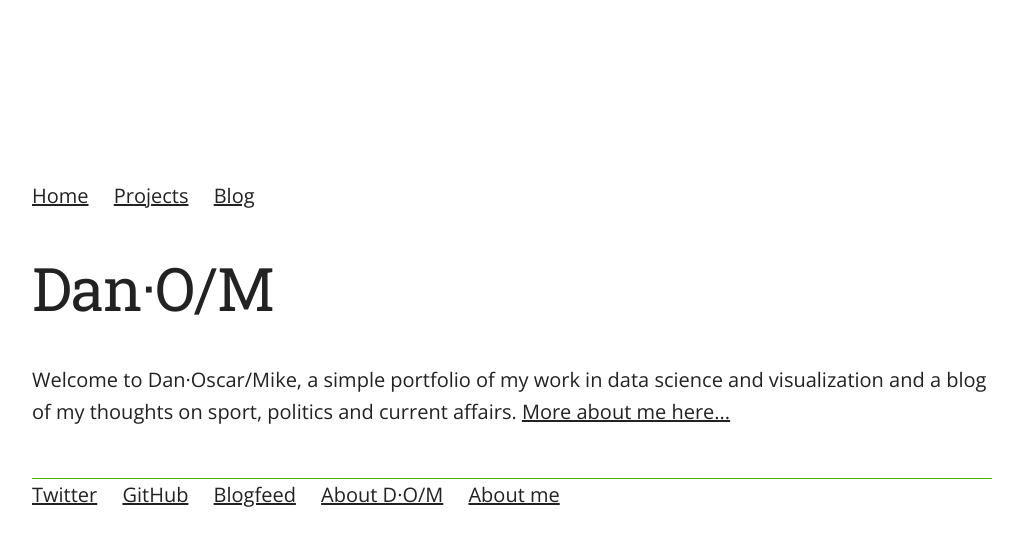
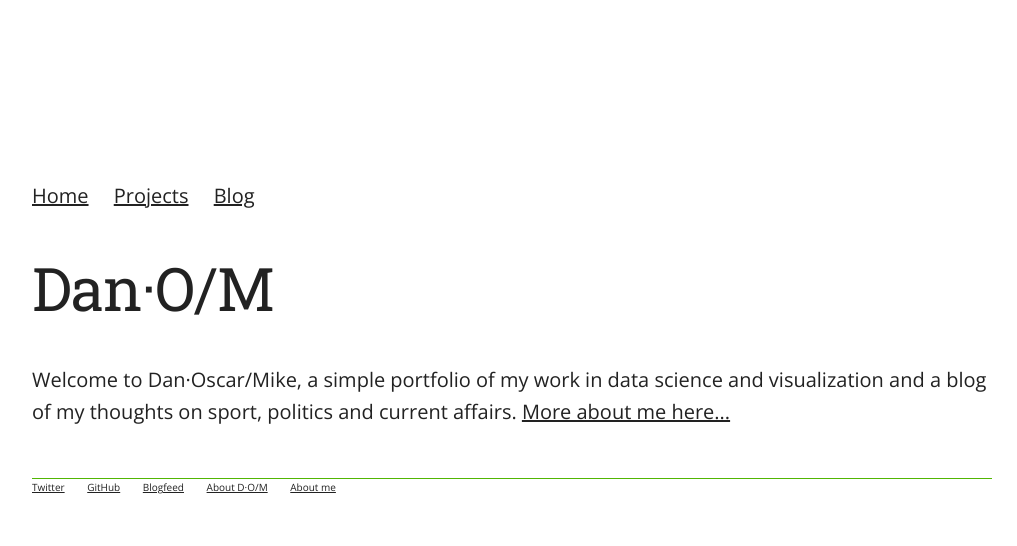
Before and after one commit to danoscarmike/danoscarmike.github.io, a Jekyll site: the page built from index.html, in a window 1280 px wide. Shown: the top 546 px of the page, without its empty margins (128-1145 px from the left). Built offline with Jekyll 4.4.1, drawn with Linux system fonts in a browser that asks for light colours.

Commit message:
adjust footer font-size

```diff
--- a/css/main.css
+++ b/css/main.css
@@ -7,6 +7,7 @@
 }
 
 footer {
+  font-size: 1.0rem;
   margin-top: 50px;
   border-width: 1px 0 0 0;
   border-style: solid;
```
